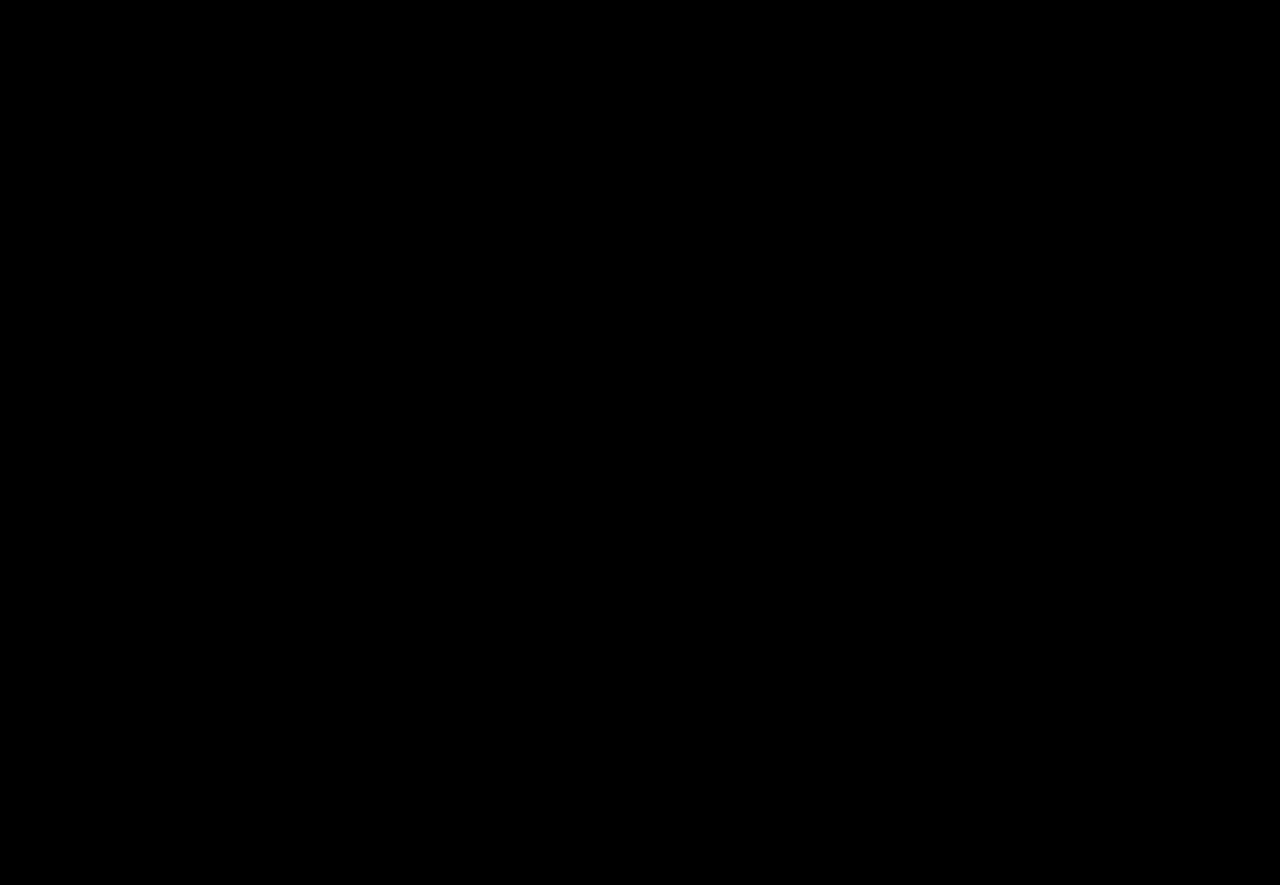
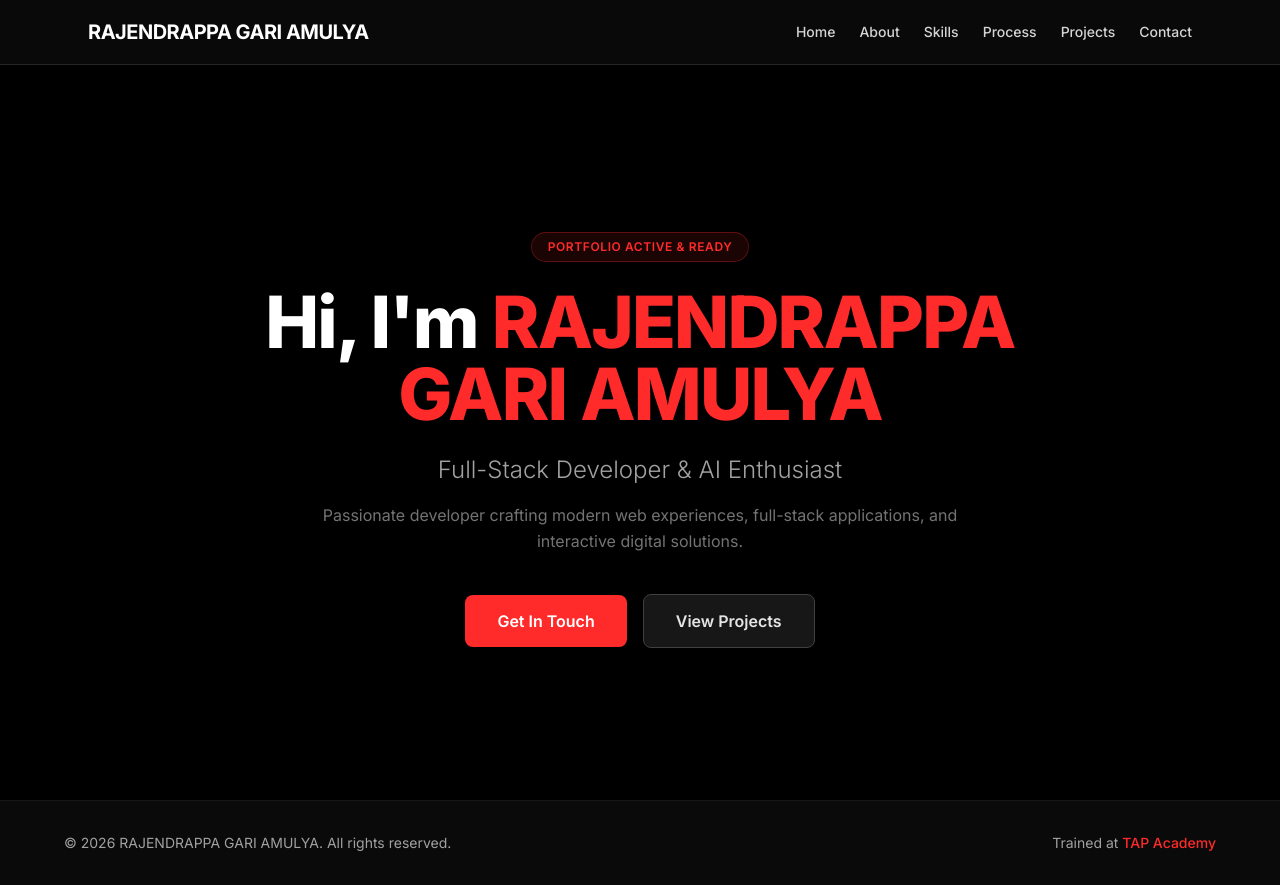
Before and after one commit to rajendrappagariamulya/rajendrappa-gari-amulya-portfolio, a React (Vite) app: page / in a window 1280 px wide. Before the commit the page ends 800 px from the top, so only its background shows below. Built offline with nearby package versions, Linux system fonts and the light colour scheme.

Commit message:
Add initial layout, components, and portfolio data

```diff
--- a/src/App.jsx
+++ b/src/App.jsx
@@ -1,5 +1,17 @@
+import Navbar from './components/Navbar'
+import Hero from './components/Hero'
+import Footer from './components/Footer'
+
 function App() {
-  return <></>
+  return (
+    <div className="min-h-screen bg-black text-white selection:bg-[#ff2a2a] selection:text-white">
+      <Navbar />
+      <main>
+        <Hero />
+      </main>
+      <Footer />
+    </div>
+  )
 }
 
 export default App
--- /dev/null
+++ b/src/components/Footer.jsx
@@ -0,0 +1,28 @@
+import { personalInfo, academy } from '../data/portfolioData'
+
+function Footer() {
+  const currentYear = new Date().getFullYear()
+
+  return (
+    <footer className="border-t border-neutral-900 bg-[#0a0a0a] py-8 px-6 text-center text-sm text-neutral-400">
+      <div className="max-w-6xl mx-auto flex flex-col sm:flex-row items-center justify-between gap-4">
+        <p>
+          &copy; {currentYear} {personalInfo.name}. All rights reserved.
+        </p>
+        <p>
+          Trained at{' '}
+          <a
+            href={academy.url}
+            target="_blank"
+            rel="noopener noreferrer"
+            className="text-[#ff2a2a] hover:underline font-medium"
+          >
+            {academy.name}
+          </a>
+        </p>
+      </div>
+    </footer>
+  )
+}
+
+export default Footer
--- /dev/null
+++ b/src/components/Hero.jsx
@@ -0,0 +1,41 @@
+import { personalInfo } from '../data/portfolioData'
+
+function Hero() {
+  return (
+    <section
+      id="home"
+      className="min-h-screen flex items-center justify-center bg-black px-6 pt-20"
+    >
+      <div className="max-w-4xl mx-auto text-center">
+        <span className="inline-block px-4 py-1.5 mb-6 text-xs font-semibold uppercase tracking-wider text-[#ff2a2a] bg-[#ff2a2a]/10 border border-[#ff2a2a]/30 rounded-full">
+          Portfolio Active &amp; Ready
+        </span>
+        <h1 className="text-4xl sm:text-6xl md:text-7xl font-extrabold text-white tracking-tight mb-6">
+          Hi, I&apos;m <span className="text-[#ff2a2a]">{personalInfo.name}</span>
+        </h1>
+        <p className="text-xl sm:text-2xl text-neutral-400 font-light mb-4">
+          {personalInfo.role}
+        </p>
+        <p className="text-neutral-500 max-w-2xl mx-auto mb-10 leading-relaxed">
+          {personalInfo.bio}
+        </p>
+        <div className="flex flex-wrap items-center justify-center gap-4">
+          <a
+            href="#contact"
+            className="px-8 py-3.5 bg-[#ff2a2a] hover:bg-[#e02424] text-white font-semibold rounded-lg shadow-lg hover:shadow-[#ff2a2a]/20 transition-all"
+          >
+            Get In Touch
+          </a>
+          <a
+            href="#projects"
+            className="px-8 py-3.5 bg-neutral-900 hover:bg-neutral-800 text-neutral-200 border border-neutral-700 font-semibold rounded-lg transition-all"
+          >
+            View Projects
+          </a>
+        </div>
+      </div>
+    </section>
+  )
+}
+
+export default Hero
--- /dev/null
+++ b/src/components/Navbar.jsx
@@ -0,0 +1,27 @@
+import { personalInfo, navLinks } from '../data/portfolioData'
+
+function Navbar() {
+  return (
+    <header className="fixed top-0 left-0 right-0 z-50 bg-[#0a0a0a]/90 backdrop-blur-md border-b border-neutral-800">
+      <nav className="max-w-6xl mx-auto px-6 h-16 flex items-center justify-between">
+        <a href="#home" className="text-xl font-bold tracking-tight text-white hover:text-[#ff2a2a] transition-colors">
+          {personalInfo.name}
+        </a>
+        <ul className="flex items-center space-x-6 text-sm font-medium text-neutral-300">
+          {navLinks.map((link) => (
+            <li key={link.name}>
+              <a
+                href={link.href}
+                className="hover:text-[#ff2a2a] transition-colors"
+              >
+                {link.name}
+              </a>
+            </li>
+          ))}
+        </ul>
+      </nav>
+    </header>
+  )
+}
+
+export default Navbar
--- /dev/null
+++ b/src/data/portfolioData.js
@@ -0,0 +1,22 @@
+// Portfolio content and configuration
+
+export const personalInfo = {
+  name: "RAJENDRAPPA GARI AMULYA",
+  role: "Full-Stack Developer & AI Enthusiast",
+  bio: "Passionate developer crafting modern web experiences, full-stack applications, and interactive digital solutions.",
+  email: "rajendrappagariamulya@gmail.com",
+}
+
+export const navLinks = [
+  { name: "Home", href: "#home" },
+  { name: "About", href: "#about" },
+  { name: "Skills", href: "#skills" },
+  { name: "Process", href: "#process" },
+  { name: "Projects", href: "#projects" },
+  { name: "Contact", href: "#contact" },
+]
+
+export const academy = {
+  name: "TAP Academy",
+  url: "https://thetapacademy.com/",
+}
```
